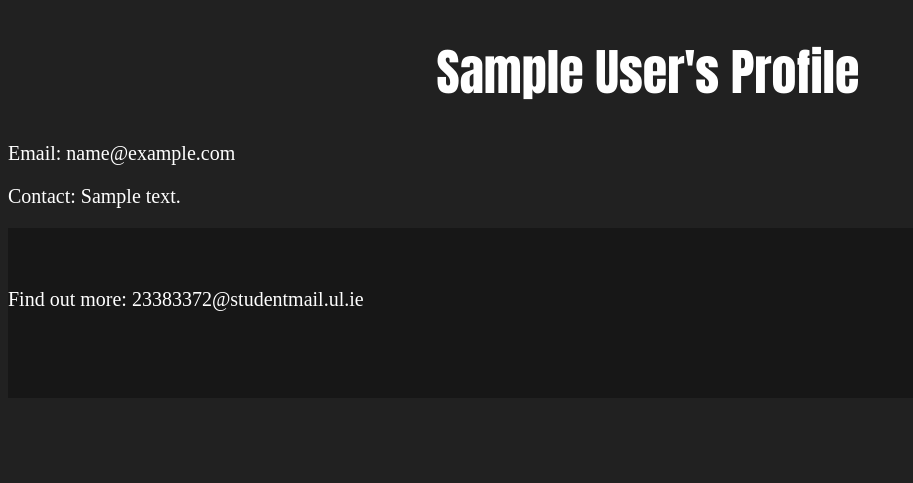
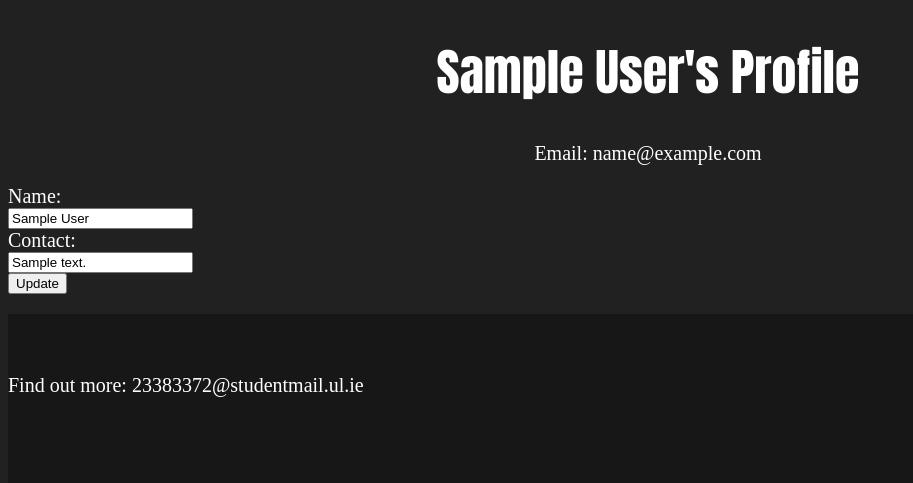
Before and after one commit to Fred-Sheppard/ClubMini, a Django app: template app/templates/profile.html in a window 1280 px wide. Shown: the part 98-581 px from the top of the page, without its empty margins (0-913 px from the left). Run offline with Django 5.2, Linux system fonts and the light colour scheme; the template is opened without the code that fills it: values that come from a table or form of the project are taken from there, others are empty; a user stored in the database is signed in; tables that the repository leaves empty hold one stand-in row (values such as "Sample post").

Commit message:
Updated profile page

```diff
--- a/app/templates/profile.html
+++ b/app/templates/profile.html
@@ -1,8 +1,22 @@
 {% extends 'base.html' %}
 {% block content %}
-    <div style="align-content: center"></div>
-    <h1>{{ viewed_user.name }}'s Profile</h1>
-    <p>Email: {{ viewed_user.email }}</p>
-    <p>Contact: {{ viewed_user.contact_details }}</p>
+    <div class="center-content">
+        <h1>{{ viewed_user.name }}'s Profile</h1>
+        <p>Email: {{ viewed_user.email }}</p>
+    </div>
+
+    <!-- Form for updating name and contact details -->
+    <form method="post" class="profile-form">
+        {% csrf_token %}
+        <label for="name">Name:</label><br>
+        <input type="text" id="name" name="name" value="{{ viewed_user.name }}"><br>
+
+        <label for="contact">Contact:</label><br>
+        <input type="text" id="contact" name="contact" value="{{ viewed_user.contact_details }}"><br>
+
+        <input type="submit" value="Update">
+    </form>
+
+
     <p>{{ message }}</p>
 {% endblock %}
```
Also changed, not shown: scripts/SampleData.sql (+4 -4 lines).
